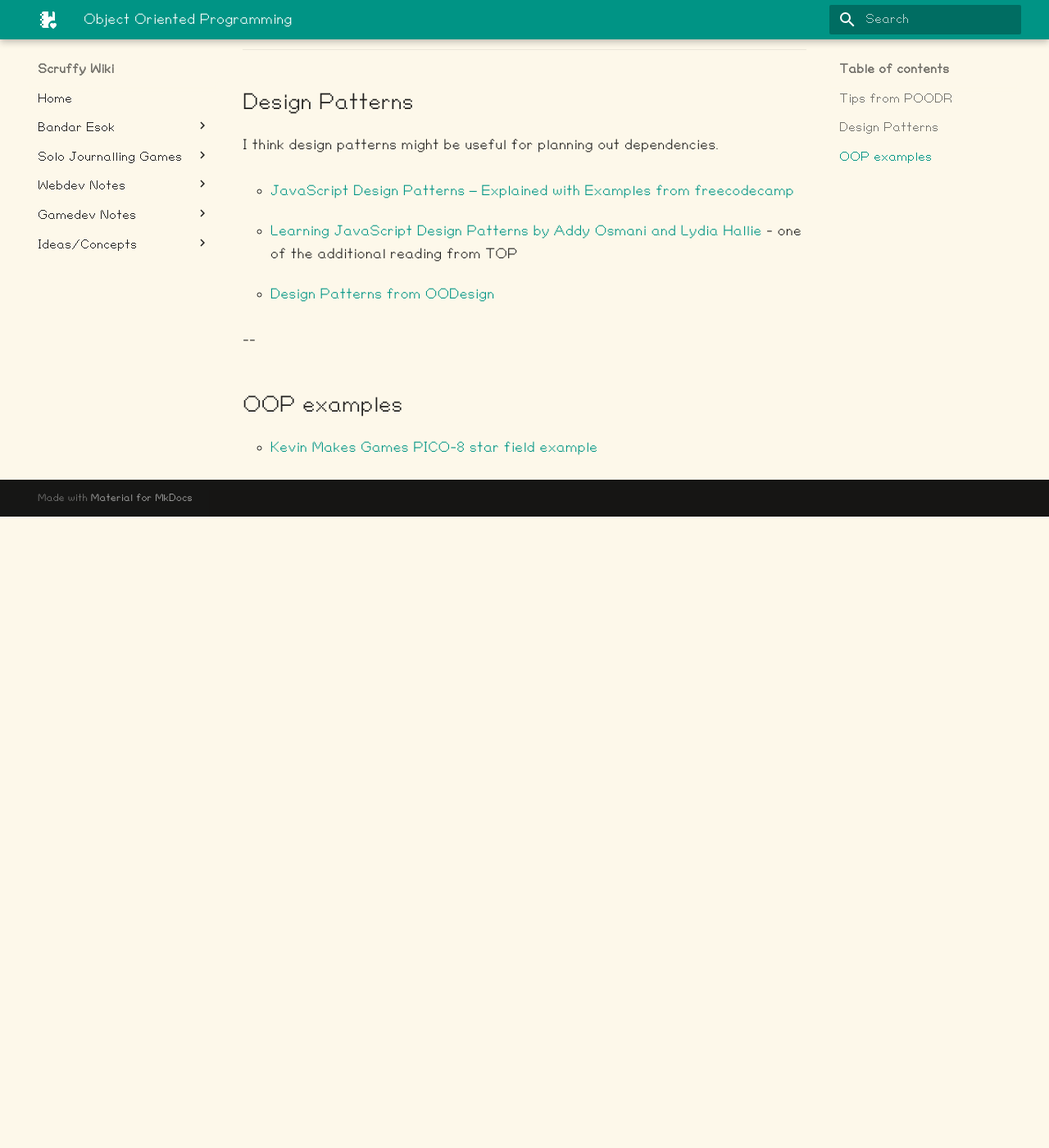
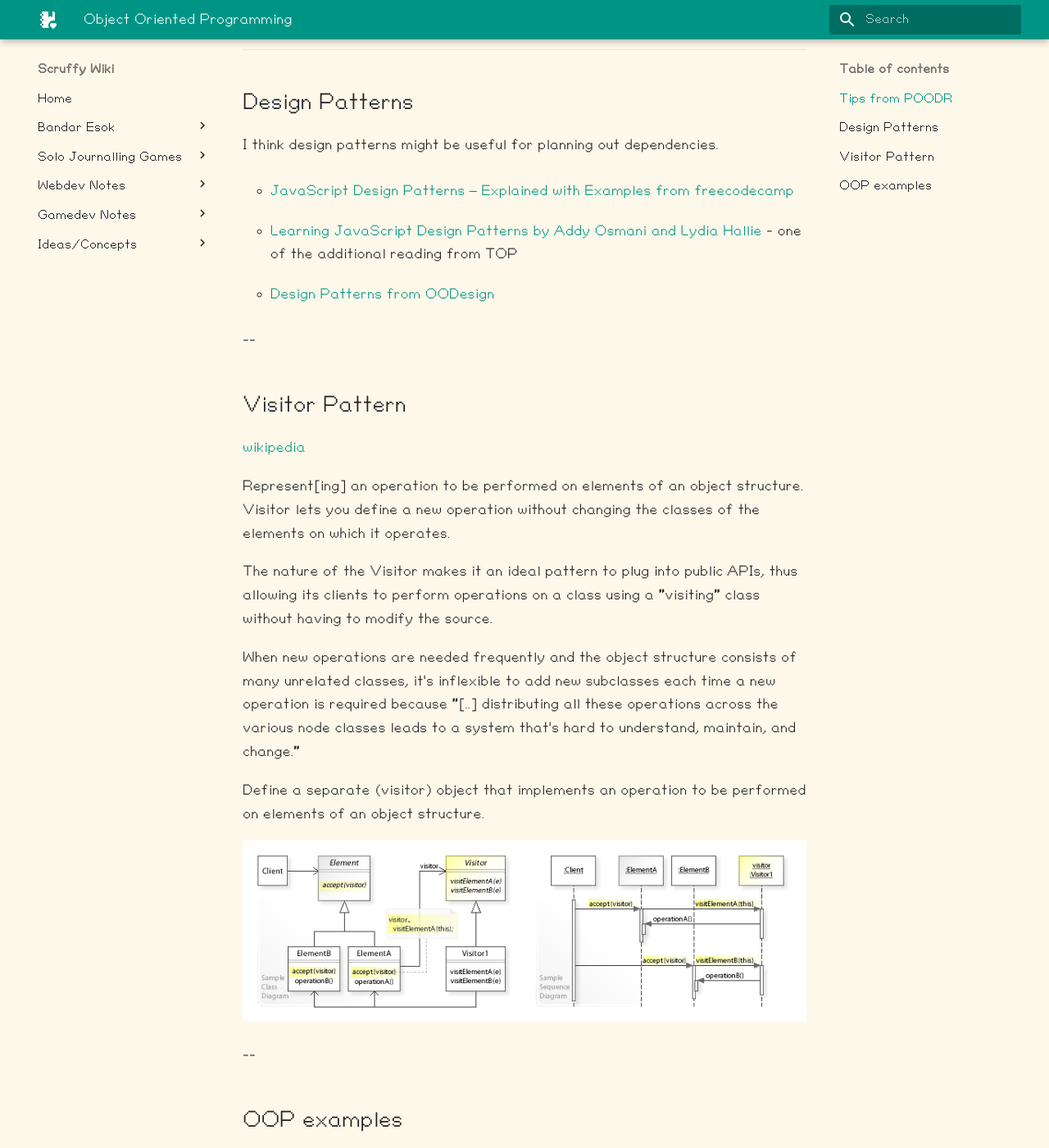
Before and after one commit to muahchee/scruffyWiki, an MkDocs documentation site: the page built from docs/notes/webdevNotes/oop.md, in a window 1280 px wide and 1400 px high, scrolled down 928 px. Shown: the whole window at 82% size. Built offline with MkDocs 1.6.1 and Material for MkDocs 9.7.7, drawn with Linux system fonts in a browser that asks for light colours; before the commit the page ends 1558 px from its top, so only the background shows below that.

Commit message:
add visitor pattern oop note

```diff
--- a/docs/notes/webdevNotes/oop.md
+++ b/docs/notes/webdevNotes/oop.md
@@ -37,6 +37,23 @@ I think design patterns might be useful for planning out dependencies.
 
 --
 
+## Visitor Pattern
+
+[wikipedia](https://en.wikipedia.org/wiki/Visitor_pattern?ref=hackernoon.com)
+
+Represent[ing] an operation to be performed on elements of an object structure. Visitor lets you define a new operation without changing the classes of the elements on which it operates.
+
+The nature of the Visitor makes it an ideal pattern to plug into public APIs, thus allowing its clients to perform operations on a class using a "visiting" class without having to modify the source.
+
+When new operations are needed frequently and the object structure consists of many unrelated classes, it's inflexible to add new subclasses each time a new operation is required because "[..] distributing all these operations across the various node classes leads to a system that's hard to understand, maintain, and change."
+
+Define a separate (visitor) object that implements an operation to be performed on elements of an object structure.
+
+![W3sDesign_Visitor_Design_Pattern_UML](../../media/W3sDesign_Visitor_Design_Pattern_UML.jpg)
+
+
+--
+
 ## OOP examples
 
 - [Kevin Makes Games PICO-8 star field example](../gamedevNotes/PICO-8/oop-in-pico8.md#star-field-example)
```
Also changed, not shown: docs/media/W3sDesign_Visitor_Design_Pattern_UML.jpg (added).
